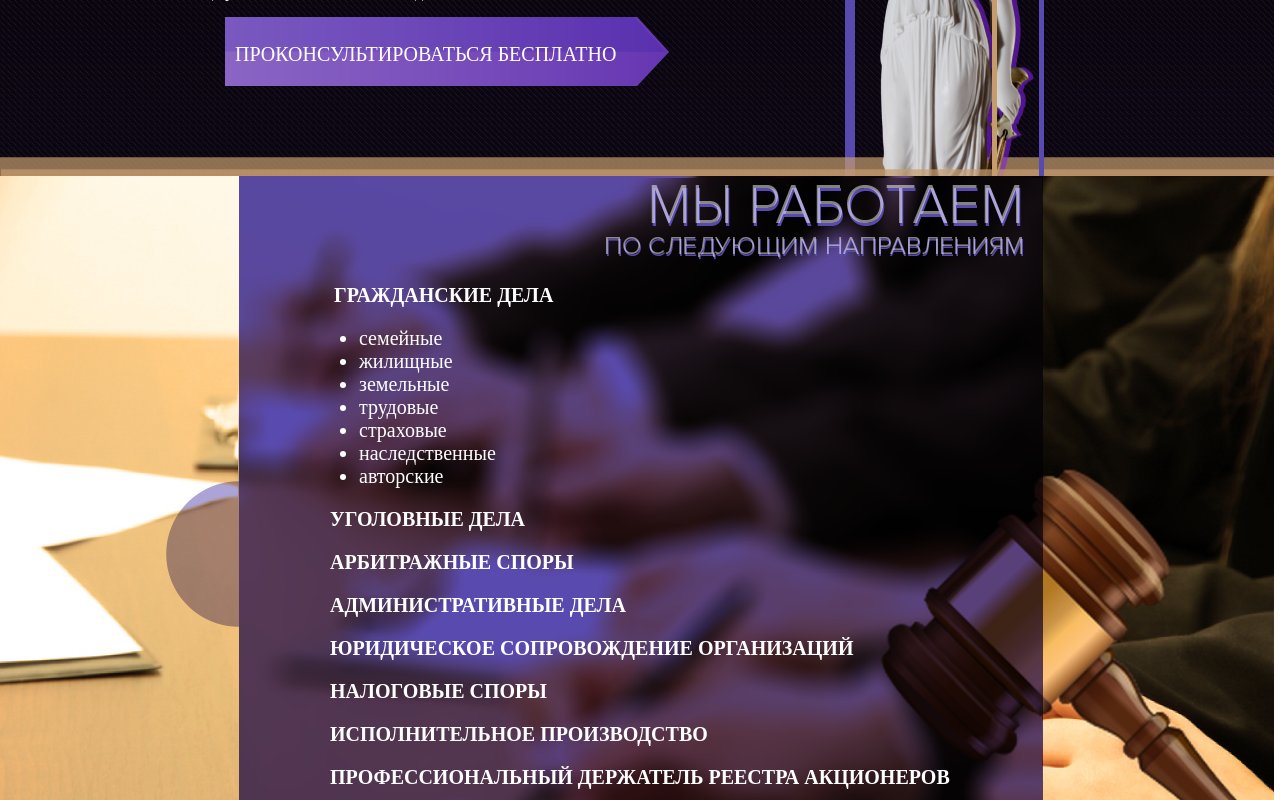
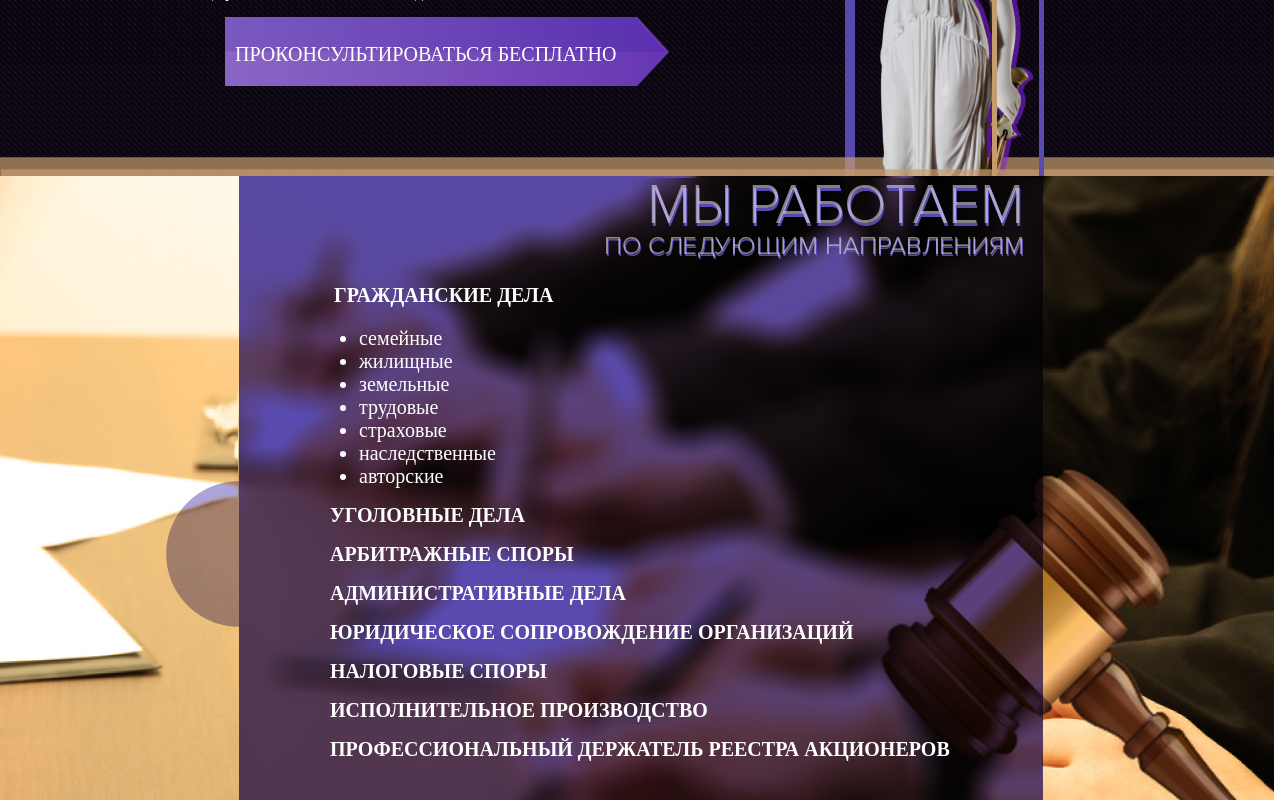
Before and after one commit to AndreyKomov/templates, a React (Create React App) app in the folder landing/my-app/: page / in a window 1280 px wide. Shown: the part 514-1314 px from the top of the page. Built offline with nearby package versions, Linux system fonts and the light colour scheme.

Commit message:
feat: add info

```diff
--- a/landing/my-app/src/Services.css
+++ b/landing/my-app/src/Services.css
@@ -33,23 +33,24 @@
   text-align: left;
 }
 
-.list{
+.list {
   margin-top: 10px;
   margin-left: 330px;
+  text-align: left;
 }
 
-.list p {
+.list a {
   font-size: 20px;
   color: #ffffff;
   font-family: "Proxima Nova";
   font-weight: bold;
   text-transform: uppercase;
-  text-align: left;
+  /* text-align: left; */
+  text-decoration: none;
+  cursor: pointer;
 }
 
 .list a:hover {
-  margin-top: 10px;
-  margin-left: 319px;
   background: url(img/active_hover.png);
   background-repeat: no-repeat;
   z-index: 5;
--- a/landing/my-app/src/Services.jsx
+++ b/landing/my-app/src/Services.jsx
@@ -20,13 +20,13 @@ class Services extends React.Component {
           <li>авторские</li>
         </ul>
         <div className="list">
-          <p>уголовные дела</p>
-          <p>арбитражные споры</p>
-          <p>административные дела</p>
-          <p>юридическое сопровождение организаций</p>
-          <p>налоговые споры</p>
-          <p>исполнительное производство</p>
-          <p>профессиональный держатель реестра акционеров</p>
+          <p><a href="#">уголовные дела</a></p>
+          <p><a href="#">арбитражные споры</a></p>
+          <p><a href="#">административные дела</a></p>
+          <p><a href="#">юридическое сопровождение организаций</a></p>
+          <p><a href="#">налоговые споры</a></p>
+          <p><a href="#">исполнительное производство</a></p>
+          <p><a href="#">профессиональный держатель реестра акционеров</a></p>
         </div>
       </div>
     )
```
